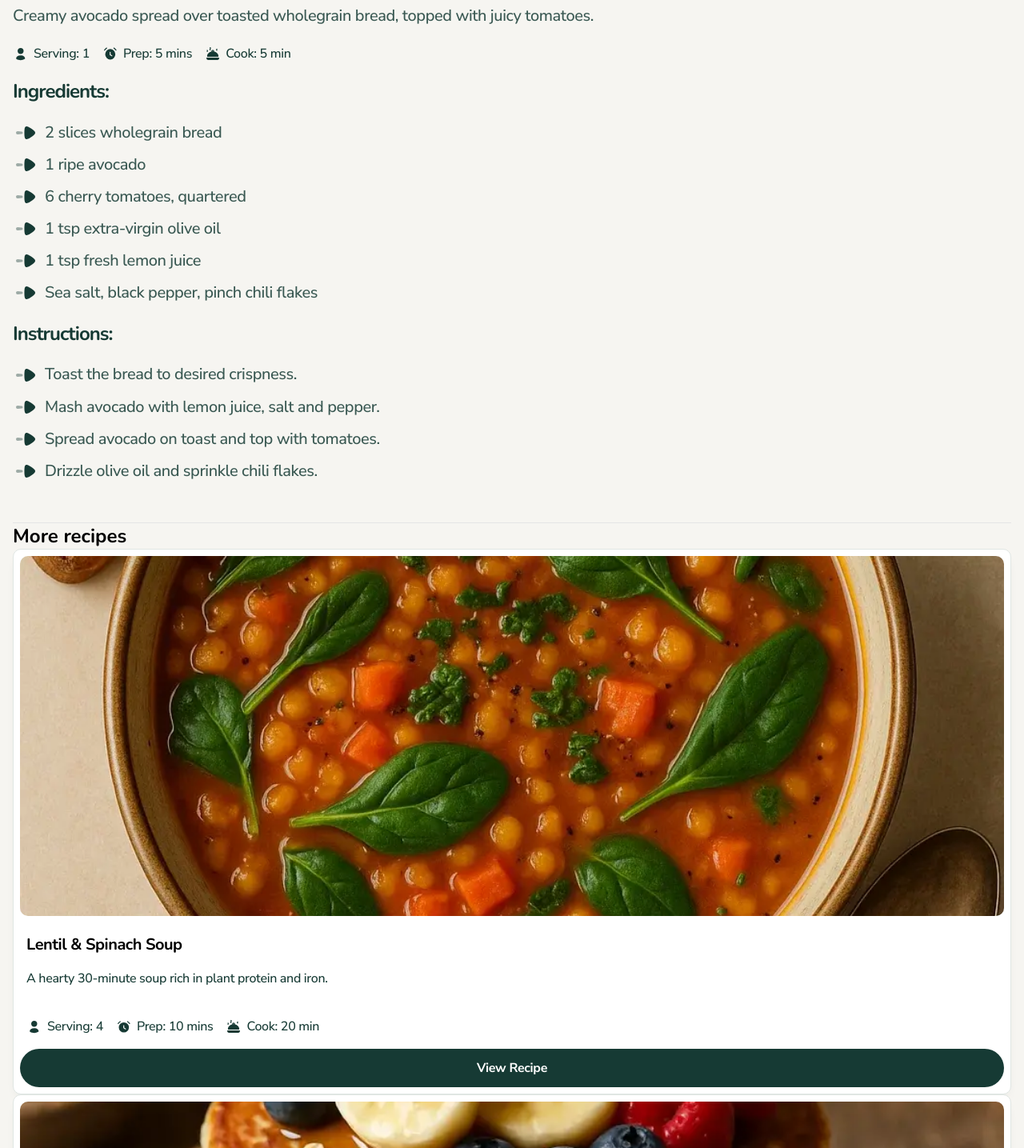
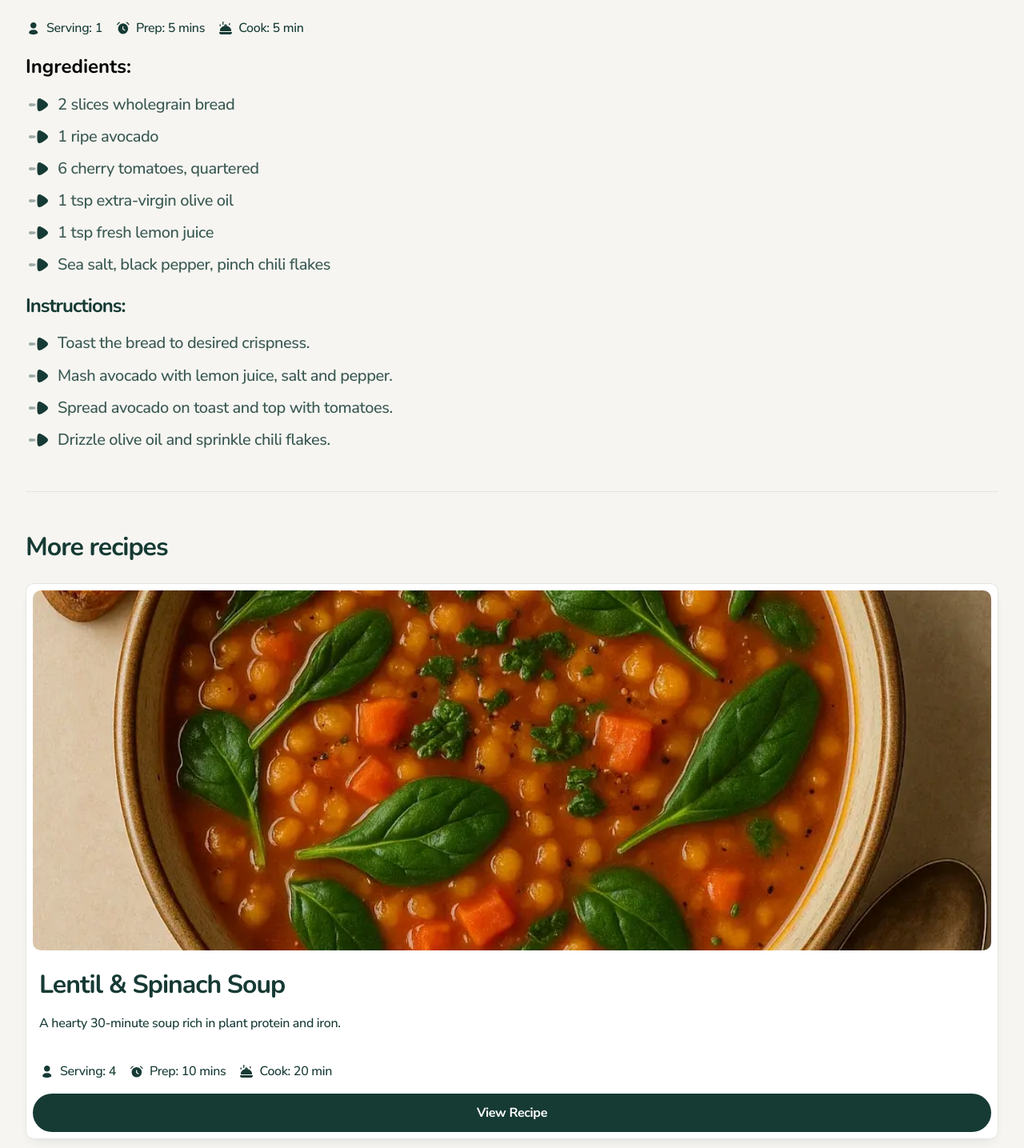
Before and after one commit to niiquash/recipe-finder, a React (Vite) app: page /recipes/avocado-tomato-wholegrain-toast in a window 1280 px wide. Shown: the part 1535-2970 px from the top of the page at 80% size. Built offline with nearby package versions, Linux system fonts and the light colour scheme.

Commit message:
Refactor recipe details page styles and add more recipes section for enhanced layout

```diff
--- a/src/pages/recipe-details-page/RecipeDetailsPage.css
+++ b/src/pages/recipe-details-page/RecipeDetailsPage.css
@@ -67,14 +67,6 @@
   gap: 20px;
 }
 
-.selected-recipe-ingredients h2 {
-  font-size: 24px;
-  font-weight: 700;
-  line-height: 130%;
-  letter-spacing: -1px;
-  color: #163a34;
-}
-
 .selected-recipe-ingredients ul {
   display: flex;
   flex-direction: column;
@@ -133,3 +125,46 @@
 .selected-recipe-instructions li:first-child {
   align-items: flex-start;
 }
+
+.more-recipes-container {
+  margin-top: 48px;
+  margin-bottom: 48px;
+  display: flex;
+  flex-direction: column;
+  gap: 16px;
+}
+
+.more-recipes-container h2 {
+  font-size: 32px;
+  font-weight: 700;
+  line-height: 130%;
+  letter-spacing: -1px;
+  color: #163a34;
+}
+
+.recipe-cards {
+  display: flex;
+  flex-direction: column;
+  gap: 32px;
+}
+
+@media (min-width: 768px) {
+  .recipe-details-page {
+    padding: 48px 32px;
+  }
+
+  .selected-recipe-ingredients {
+    gap: 16px;
+  }
+
+  .selected-recipe-instructions {
+    gap: 16px;
+  }
+
+  .more-recipes-container {
+    gap: 24px;
+  }
+}
+
+@media (min-width: 1440px) {
+}
```
